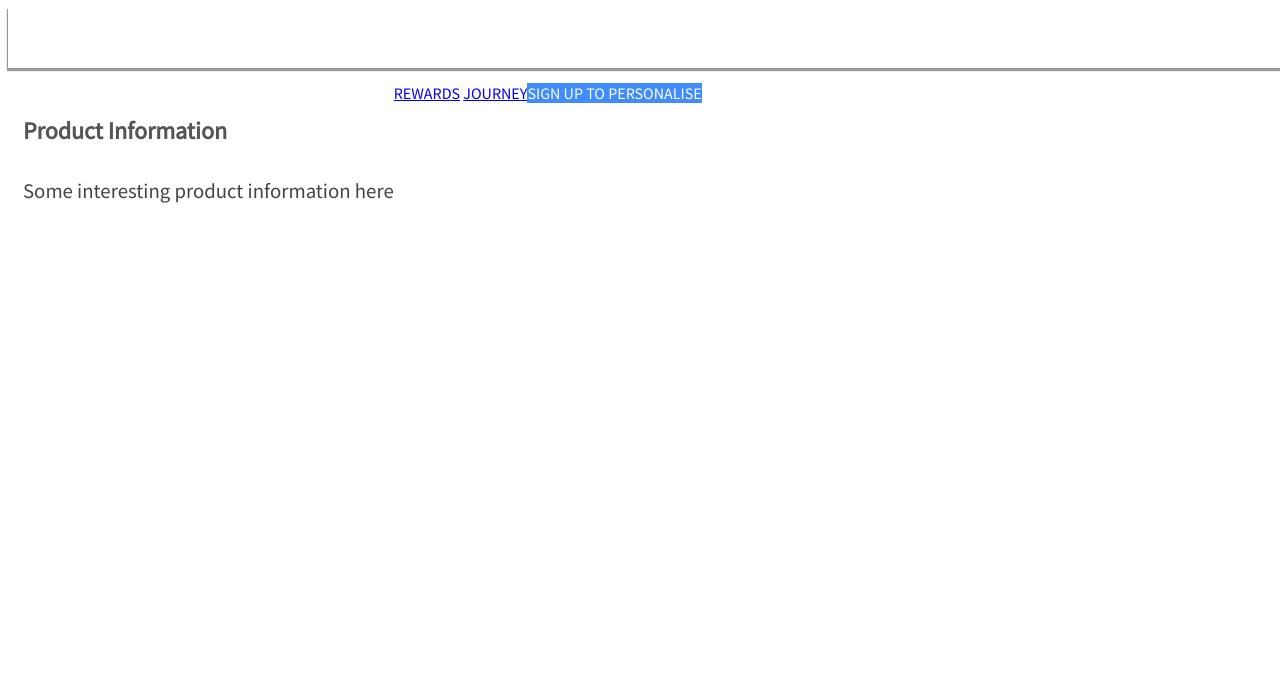
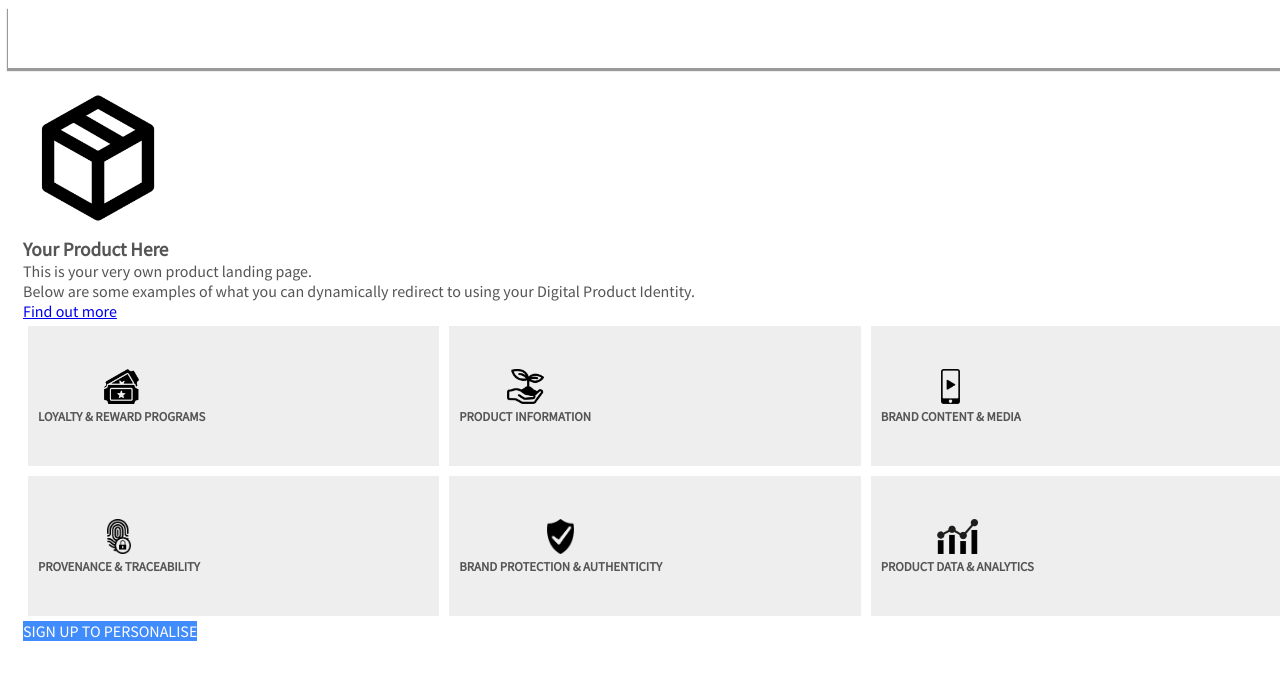
Before and after one commit to jeanneduckett/gs1-digital-link-tools, a website built with Parcel: page src/scan.html in a window 1280 px wide. Shown: the top 680 px of the page. Built offline with nearby package versions, Linux system fonts and the light colour scheme.

Commit message:
Finish draft of scan.html

```diff
--- a/src/css/flex-grid.css
+++ b/src/css/flex-grid.css
@@ -24,8 +24,12 @@
   flex-basis: 0;
 }
 
-.fg-col-half {
+.fg-grow {
   flex-grow: 1;
+}
+
+.fg-dflex {
+  display: flex;
 }
 
 /*********************************** Navbar ***********************************/
@@ -40,6 +44,14 @@
   width: 100%;
   margin: 0px;
   box-shadow: 0px 2px 1px 1px #999;
+}
+
+.fg-navbar-center {
+  justify-content: center;
+}
+
+.fg-navbar-single-row {
+  height: 60px;
 }
 
 .fg-navbar-active {
@@ -84,4 +96,8 @@
   .fg-navbar {
     height: 100px;
   }
+
+  .fg-navbar-single-row {
+    height: 60px;
+  }
 }
--- a/src/css/styles.css
+++ b/src/css/styles.css
@@ -211,14 +211,43 @@ td, th {
   margin: auto;
 }
 
-#a_verify {
-}
-
 /************************************ Scan ************************************/
 
 .scan-title {
-  font-size: 1.5rem;
+  font-size: 1.2rem;
   font-weight: bold;
+}
+
+.scan-description {
+  font-size: 1rem;
+}
+
+.box-tile {
+  flex-grow: 1;
+  flex-shrink: 1;
+  background-color: #EEE;
+  margin: 5px;
+  width: 100px;
+  height: 120px;
+  padding: 10px;
+  display: flex;
+  align-items: center;
+  text-align: center;
+}
+
+.box-label {
+  font-weight: bold;
+  font-size: 0.8rem;
+}
+
+.box-icon {
+  height: 35px;
+  width: auto;
+}
+
+.scan-product-image {
+  width: 150px;
+  height: auto;
 }
 
 /***************************** Mobile overrides  ******************************/
--- a/src/scan.html
+++ b/src/scan.html
@@ -27,53 +27,83 @@
   </head>
   <body>
     <!-- Navbar -->
-    <div class="fg-navbar bg-dark">
-      <div class="fg-col" style="justify-content: center;"><img src="assets/evt-logo.png" width="70"></div>
+    <div class="fg-navbar fg-navbar-center fg-navbar-single-row bg-dark">
+      <div class="fg-col" style="justify-content: center;"><img src="assets/evt-logo.png" width="90"></div>
     </div>
 
     <!-- App Content -->
     <div class="fg-root-container">
-      <!-- Main experience -->
-      <div class="fg-row mt-3">
-        <div class="fg-col">
-          <!-- Title and description -->
-          <div class="fg-row mt-3 text-center">
-            <h4 class="scan-title">Product Information</h4>
+      <div class="fg-col fg-grow">
+        <!-- Main experience -->
+        <div class="fg-row mt-1 text-center">
+          <!-- Photo, title and description -->
+          <div class="fg-row">
+            <img src="./assets/blank-product.png" class="scan-product-image">
           </div>
-          <div class="fg-row mt-3 text-center">
-            <span class="subtitle-small mw-60p">
-              Some interesting product information here
+          <div class="fg-row">
+            <span id="span_product_name" class="scan-title">Your Product Here</span>
+          </div>
+          <div class="fg-row mt-1">
+            <span class="scan-description mw-60p">
+              This is your very own product landing page.
+              <br/>
+              Below are some examples of what you can dynamically redirect to using your Digital Product Identity.
+              <br/>
+              <a href="https://evrythng.com" target="_blank">Find out more</a>
             </span>
           </div>
         </div>
-      </div>
 
-      <!-- Rewards and Journey -->
-      <div class="fg-row mt-3">
-        <div class="fg-col text-center">
-          <div class="nav nav-tabs" role="tablist">
-            <a class="nav-item nav-link active" data-toggle="tab" role="tab" href="#tab_rewards">REWARDS</a>
-            <a class="nav-item nav-link" data-toggle="tab" role="tab" href="#tab_journey">JOURNEY</a>
+        <!-- Experiences -->
+        <!-- Top row -->
+        <div class="fg-row fg-dflex">
+          <div class="box-tile">
+            <div class="fg-col">
+              <img class="box-icon" src="./assets/icon-rewards.png">
+              <div class="box-label mt-2">LOYALTY & REWARD PROGRAMS</div>
+            </div>
           </div>
-
-          <div class="tab-content">
-            <!-- Rewards -->
-            <div id="tab_rewards" class="tab-pane show active" role="tabpanel">
-              <!-- Content -->
+          <div class="box-tile">
+            <div class="fg-col">
+              <img class="box-icon" src="./assets/icon-origin.png">
+              <div class="box-label mt-2">PRODUCT INFORMATION</div>
             </div>
-
-            <!-- Journey -->
-            <div id="tab_journey" class="tab-pane show active" role="tabpanel">
-              <!-- Content -->
+          </div>
+          <div class="box-tile">
+            <div class="fg-col">
+              <img class="box-icon" src="./assets/icon-video.png">
+              <div class="box-label mt-2">BRAND CONTENT & MEDIA</div>
             </div>
           </div>
         </div>
-      </div>
 
-      <!-- Sign up link -->
-      <div class="fg-row mt-3">
-        <div class="fg-col text-center">
-          <a id="a_verify" class="btn btn-secondary btn-lg btn-theme-color active" role="button">SIGN UP TO PERSONALISE</a>
+        <!-- Bottom row -->
+        <div class="fg-row fg-dflex">
+          <div class="box-tile">
+            <div class="fg-col">
+              <img class="box-icon" src="./assets/icon-authentication.png">
+              <div class="box-label mt-2">PROVENANCE & TRACEABILITY</div>
+            </div>
+          </div>
+          <div class="box-tile">
+            <div class="fg-col">
+              <img class="box-icon" src="./assets/icon-brand-protection.png">
+              <div class="box-label mt-2">BRAND PROTECTION & AUTHENTICITY</div>
+            </div>
+          </div>
+          <div class="box-tile">
+            <div class="fg-col">
+              <img class="box-icon" src="./assets/icon-analytics.png">
+              <div class="box-label mt-2">PRODUCT DATA & ANALYTICS</div>
+            </div>
+          </div>
+        </div>
+
+        <!-- Sign up link -->
+        <div class="fg-row mt-3 text-center">
+          <a id="a_verify" class="btn btn-secondary btn-lg btn-theme-color active" role="button">
+            SIGN UP TO PERSONALISE
+          </a>
         </div>
       </div>
     </div>
```
Also changed, not shown: src/generator.html (+2 -2 lines), src/index.html (+5 -5 lines), src/verifier.html (+2 -2 lines), src/assets/blank-product.png (added), src/assets/icon-analytics.png (added), src/assets/icon-authentication.png (added), src/assets/icon-brand-protection.png (added), src/assets/icon-origin.png (added), src/assets/icon-rewards.png (added), src/assets/icon-video.png (added).
